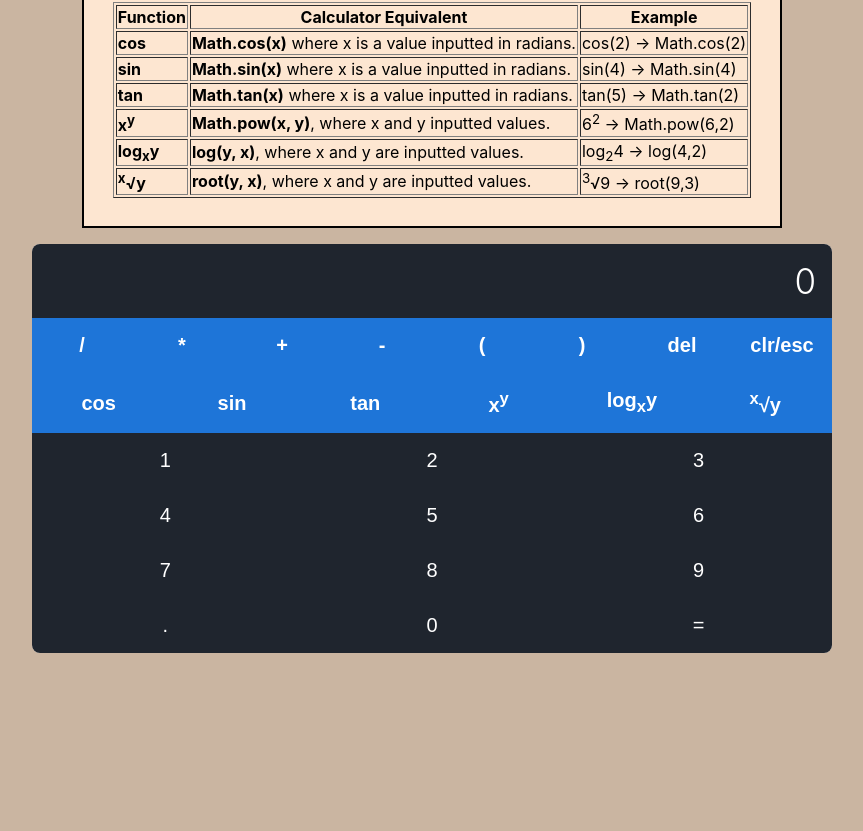
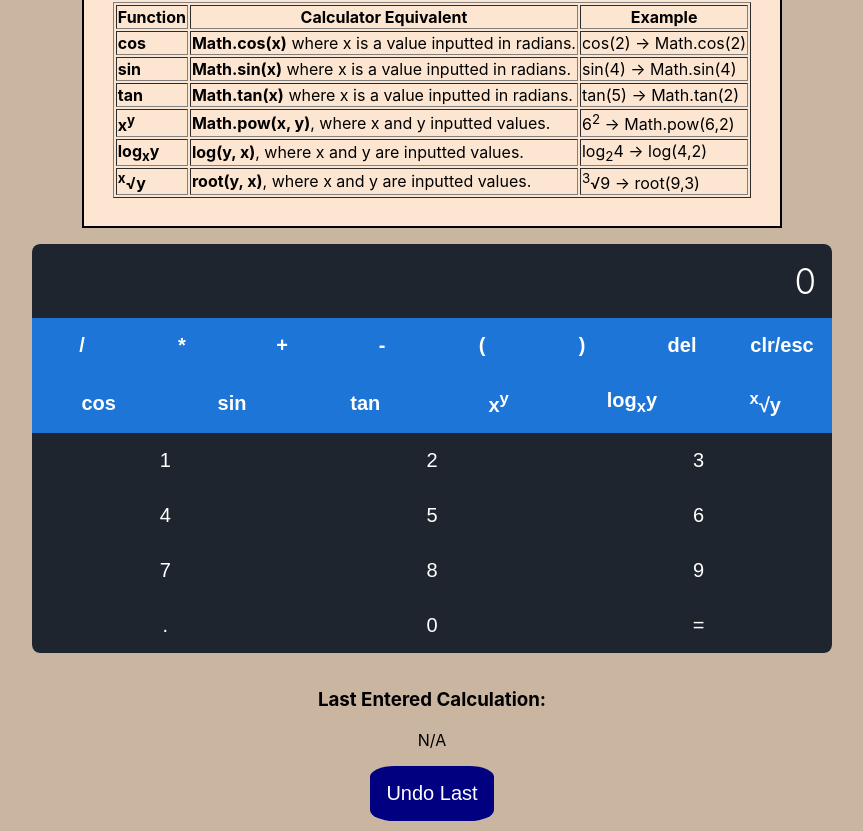
Before and after one commit to F1TR4t/SWE632_Calculator, a React (Create React App) app: page /Scientific in a window 1280 px wide. Shown: the part 234-1065 px from the top of the page, without its empty margins (208-1071 px from the left). Before the commit the page ends 913 px from the top, so only its background shows below. Built offline with nearby package versions, Linux system fonts and the light colour scheme.

Commit message:
Update Scientific.js

```diff
--- a/src/Components/Calculators/Scientific.js
+++ b/src/Components/Calculators/Scientific.js
@@ -84,6 +84,7 @@ const Scientific = () => {
     })
 
     const [calc, setCalc] = useState("");
+    const [lastStep, setLastStep] = useState("N/A");
 
 
     const ops = ['/', '*', '+', '-', '.'];
@@ -117,8 +118,16 @@ const Scientific = () => {
         setCalc(calc + value);
     }
 
+    const undo = () => {
+        if(lastStep!="N/A"){
+            setCalc(lastStep);
+            setLastStep("N/A");
+        }
+    }
+
     const clrCalc = () => {
         setCalc('');
+        setLastStep('N/A');
     }
 
     const createDigits = () => {
@@ -135,7 +144,8 @@ const Scientific = () => {
 
     const calculate = () => {
         try {
-            setCalc(eval(calc).toString())
+            setLastStep(calc);
+            setCalc(eval(calc).toString());
         } catch (error) {
             setCalc("Error")
         }
@@ -277,7 +287,6 @@ const Scientific = () => {
 
                     <div className="digits">
                         {createDigits()}
-
                         <Tooltip title="Place a decimal" arrow>
                             <button onClick={() => updateCalc('.')} >.</button>
                         </Tooltip>
@@ -289,6 +298,11 @@ const Scientific = () => {
                     </div>
                 </div>
             </div>
+            <div>
+                <h3>Last Entered Calculation:</h3>
+                <p>{lastStep}</p>
+                <button style={{backgroundColor: "navy", borderRadius: "20%"}} onClick={undo}>Undo Last</button>
+            </div>
         </div>
     );
 }
```
